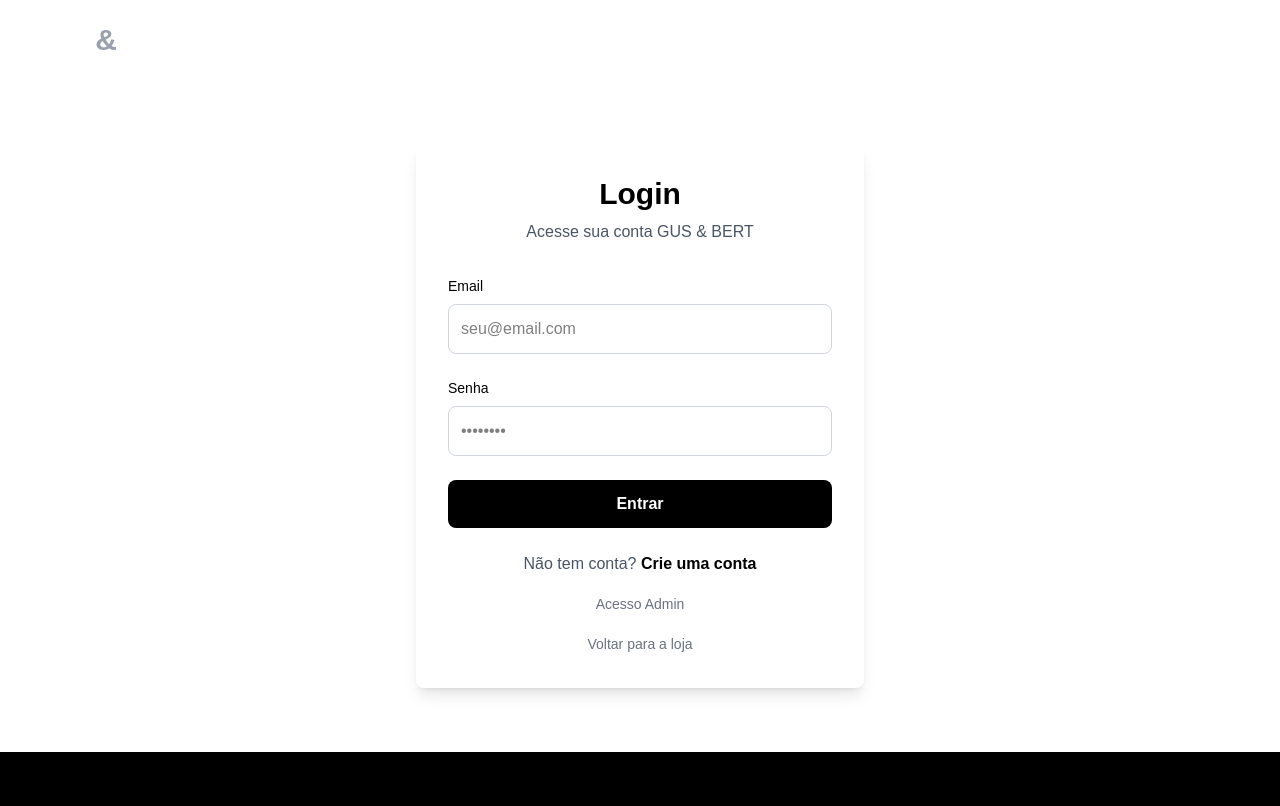
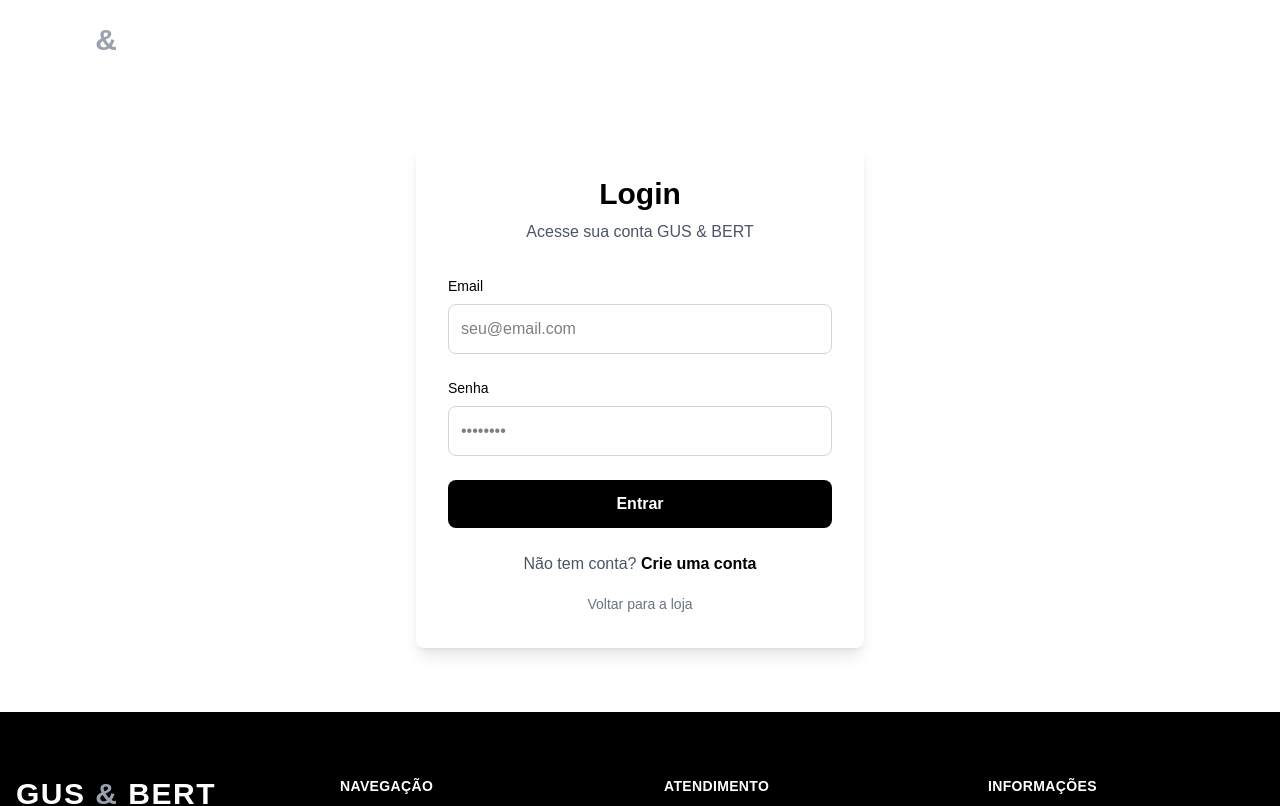
Before and after one commit to dsgustavao-code/gus-bert, a Next.js app: page /login in a window 1280 px wide. Shown: the top 806 px of the page. Built offline with nearby package versions, Linux system fonts and the light colour scheme; no server answers.

Commit message:
Remover link 'Acesso Admin' da página de login

```diff
--- a/src/app/login/page.tsx
+++ b/src/app/login/page.tsx
@@ -111,12 +111,6 @@
             </div>
 
             <div className="mt-4 text-center">
-              <Link href="/admin/login" className="text-gray-500 hover:text-gray-700 text-sm">
-                Acesso Admin
-              </Link>
-            </div>
-
-            <div className="mt-4 text-center">
               <Link href="/" className="text-gray-500 hover:text-gray-700 text-sm">
                 Voltar para a loja
               </Link>
```
